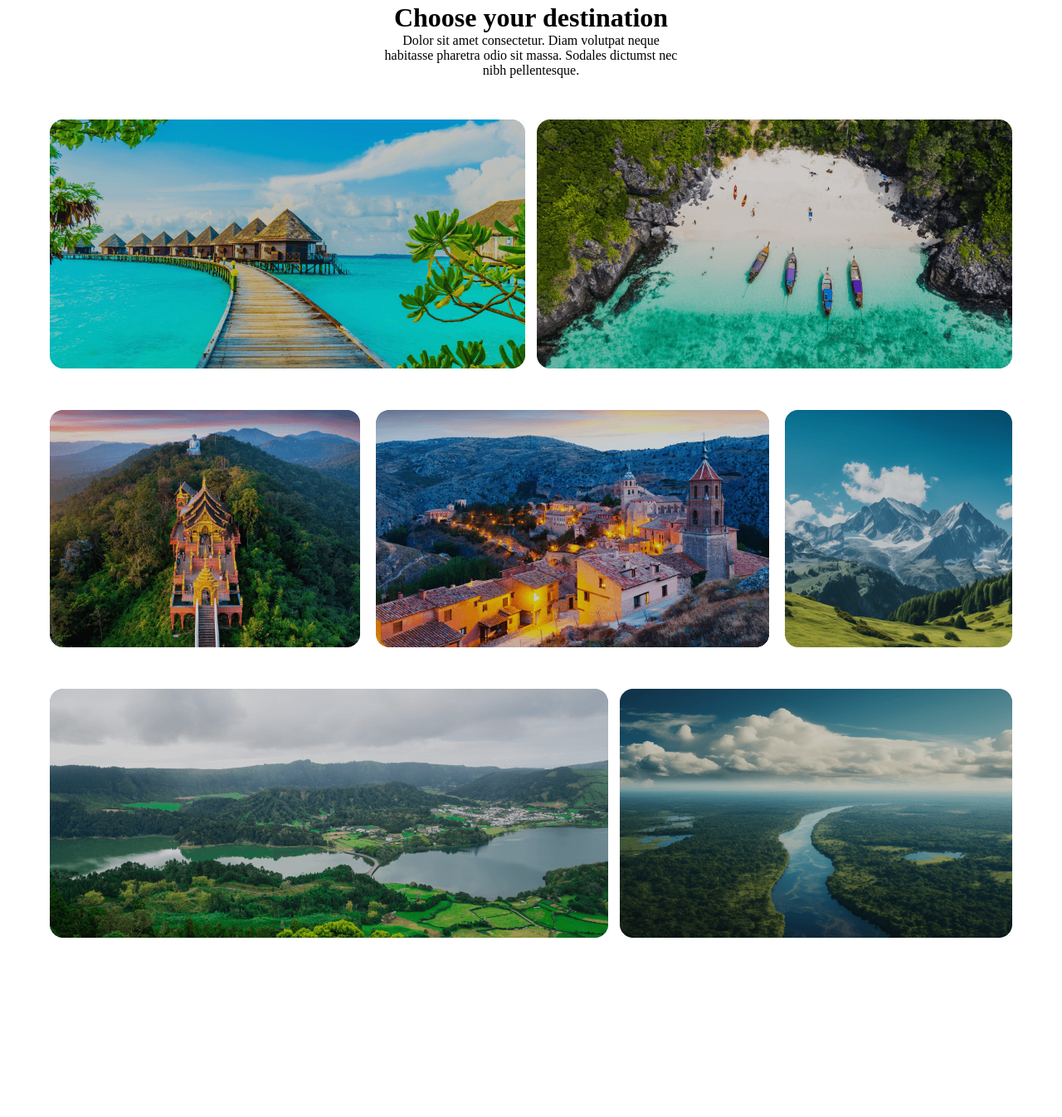
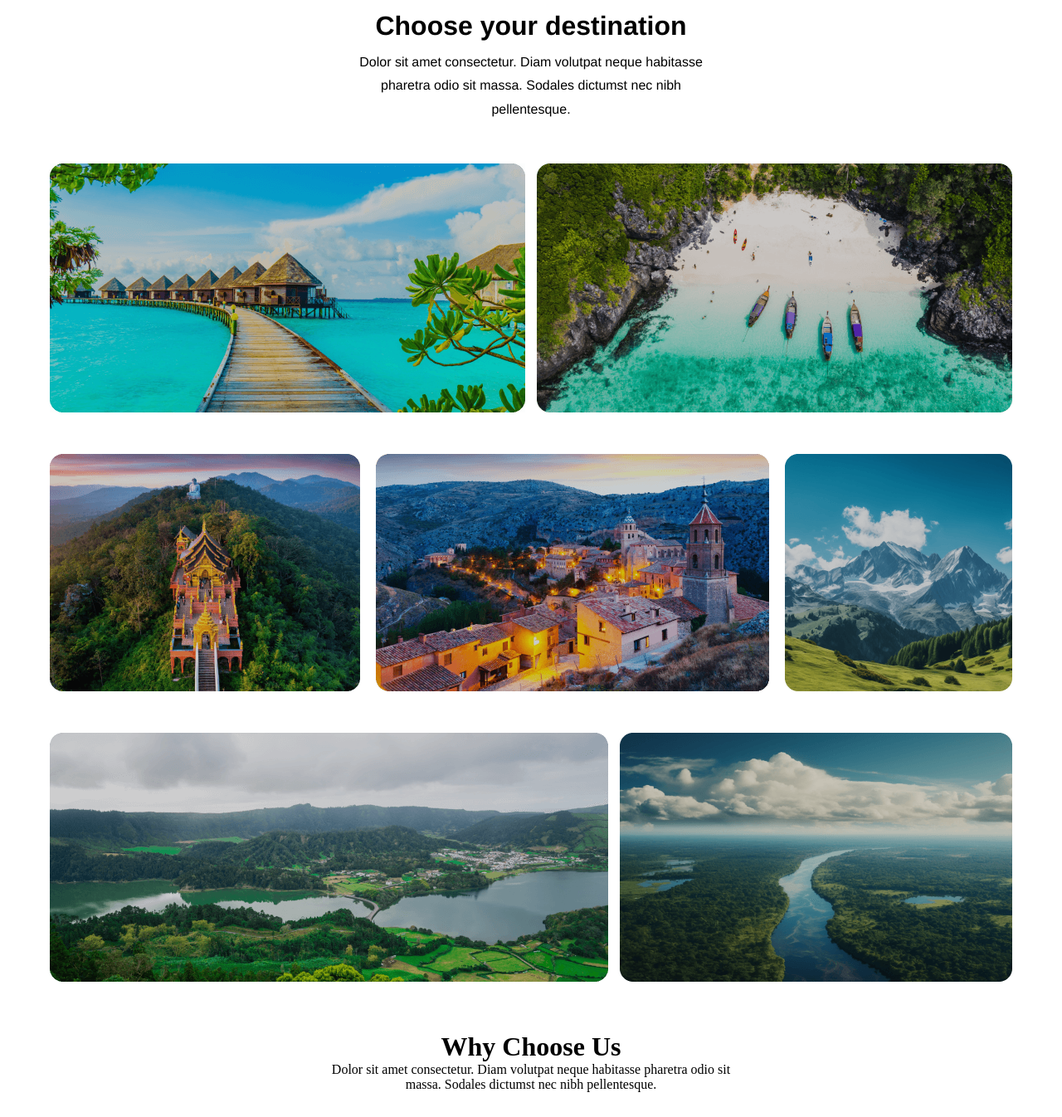
Before and after one commit to Ayon9928/HeroTravels, a plain HTML site: page index.html in a window 1280 px wide. Shown: the part 1509-2855 px from the top of the page at 83% size. Before the commit the page ends 2669 px from the top, so only its background shows below. Drawn offline with Linux system fonts and the light colour scheme.

Commit message:
first commit

```diff
--- a/index.html
+++ b/index.html
@@ -79,8 +79,6 @@
                     <h1>Choose your destination</h1>
                     <p>Dolor sit amet consectetur. Diam volutpat neque habitasse pharetra odio sit massa. Sodales dictumst nec nibh pellentesque.</p>
                 </div>
-                <div class="grid-image">
-                    <div class="grid-text"></div>
                 <div class="section-three-image">
                     <div class="section-three-image-one">
                         <img src="./B9A2-Hero-Travel-main/Images/grid01.png" alt="">
@@ -97,6 +95,17 @@
                     </div>
                 </div>
             </div>
+        </div>
+
+        <div class="container">
+            <div class="section-four">
+                <div class="section-four-text">
+                    <h1>Why Choose Us</h1>
+                    <p>Dolor sit amet consectetur. Diam volutpat neque habitasse pharetra odio sit massa. Sodales dictumst nec nibh pellentesque.</p>
+                </div>
+                <div class="section-four-container">
+
+                </div>
             </div>
         </div>
     </main>
--- a/styles.css
+++ b/styles.css
@@ -119,7 +119,9 @@
 }
 .section-three-text{
     text-align: center;
-    padding: 0 400px;
+    padding: 0 370px;
+    font-family:'Franklin Gothic Medium', 'Arial Narrow', Arial, sans-serif;
+    line-height: 1.8;
 }
 .section-three-image-one{
 margin-top: 50px;
@@ -136,6 +138,12 @@ margin-top: 50px;
     margin-top: 50px;
     display: flex;
     justify-content: space-between;
+    }
+
+.section-four-text{
+
+    text-align: center;
+    padding: 0 330px;
 }
 
 
```
